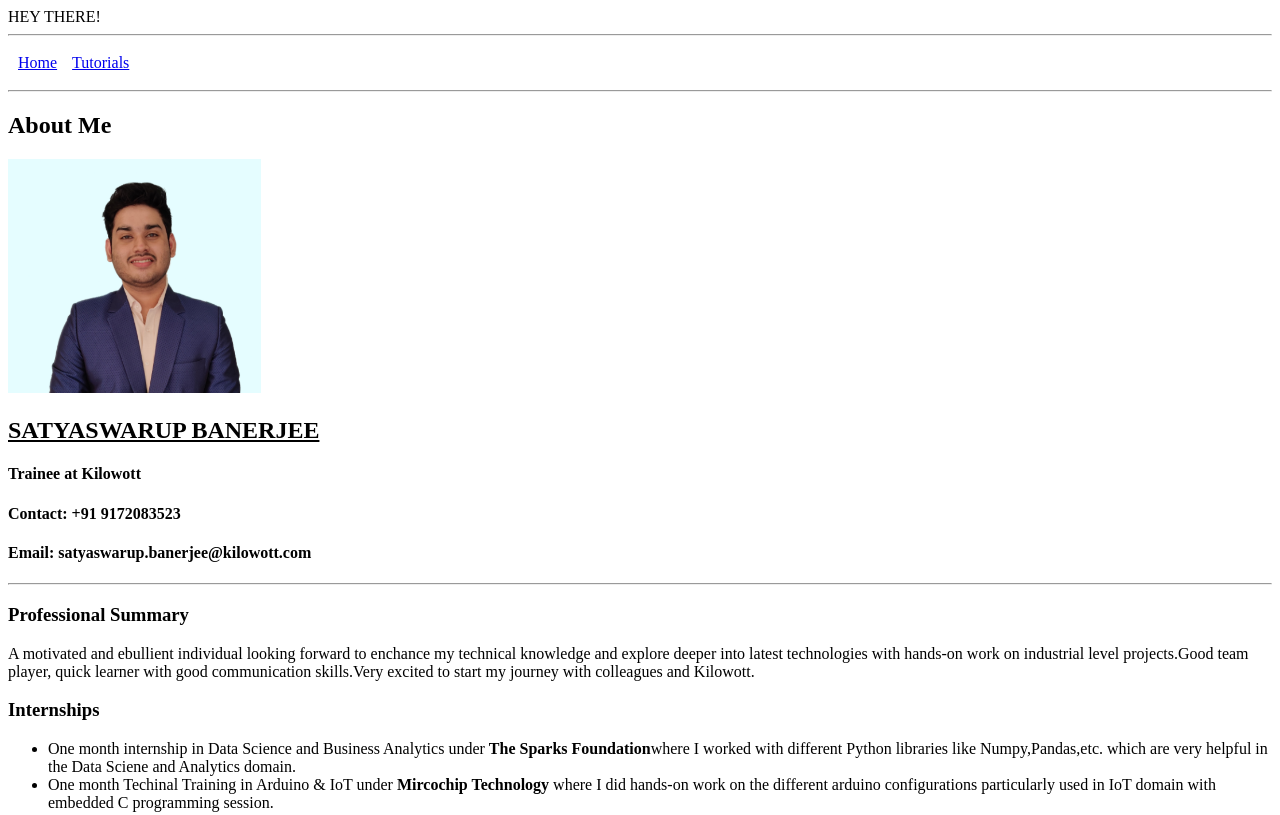
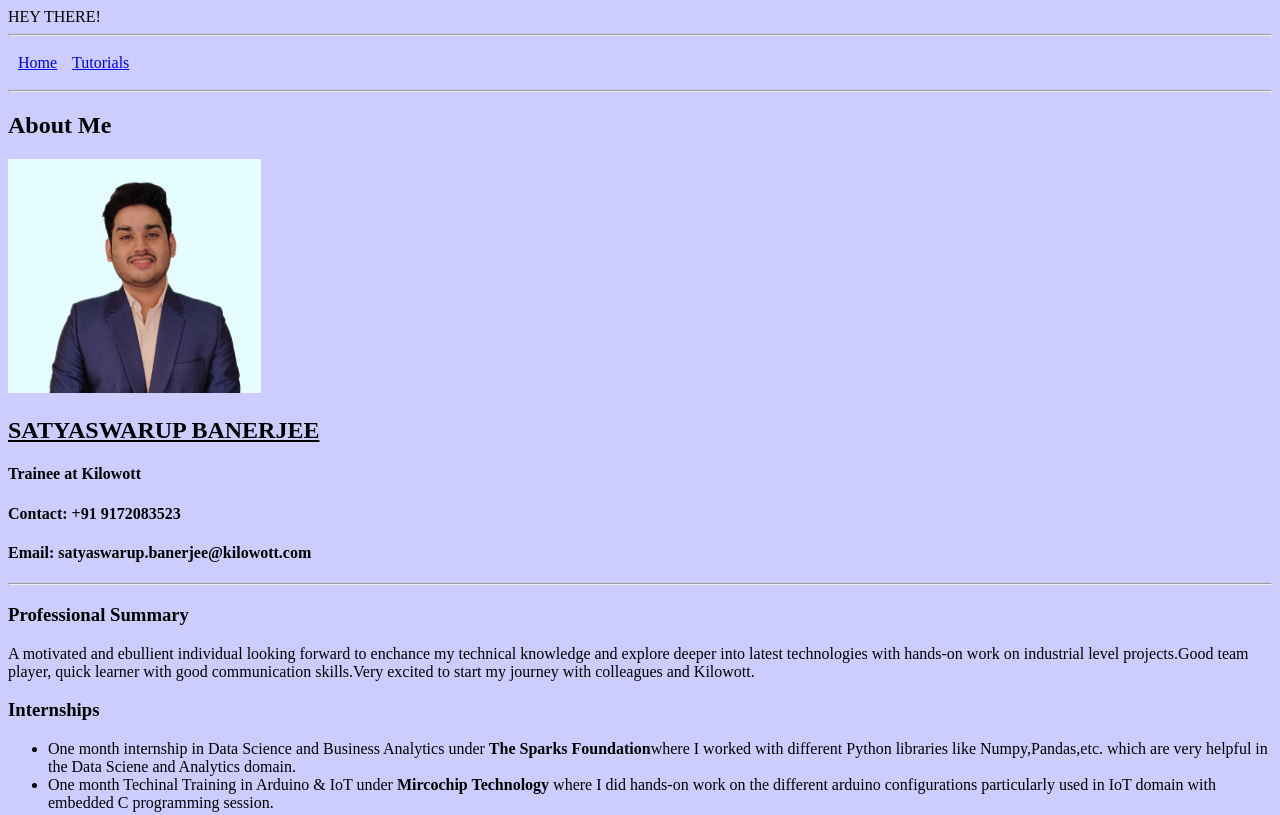
Before and after one commit to satyaswarup-banerjee-kilowott/satyaswarup-banerjee-kilowott.github.io, a plain HTML site: page index.html in a window 1280 px wide. Shown: the top 815 px of the page. Drawn offline with Linux system fonts and the light colour scheme.

Commit message:
Initial commit

```diff
--- a/index.html
+++ b/index.html
@@ -6,7 +6,7 @@
     <meta name="viewport" content="width=device-width, initial-scale=1.0">
     <title>Satyaswarup Banerjee</title>
 </head>
-<body>
+<body style="background-color:#CCCCFF;">
     <header>HEY THERE!</header>
 <hr>
 <nav>
```
Also changed, not shown: tutorials.html (+1 -1 lines).
